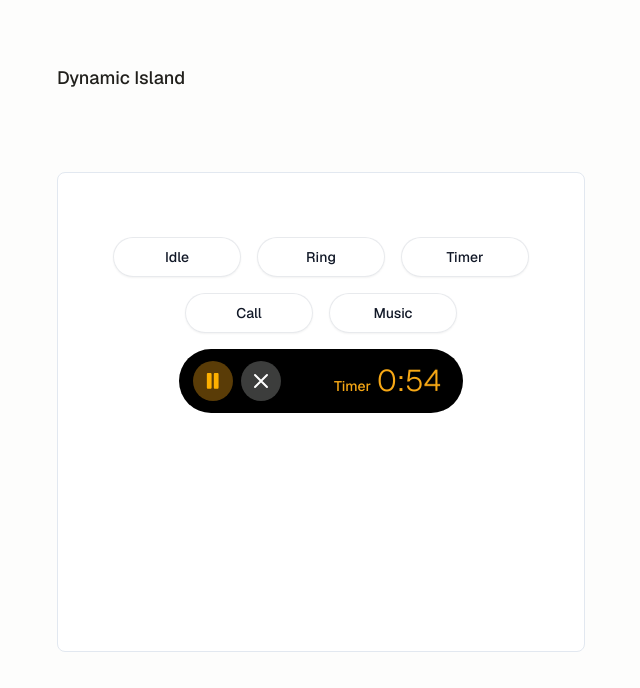
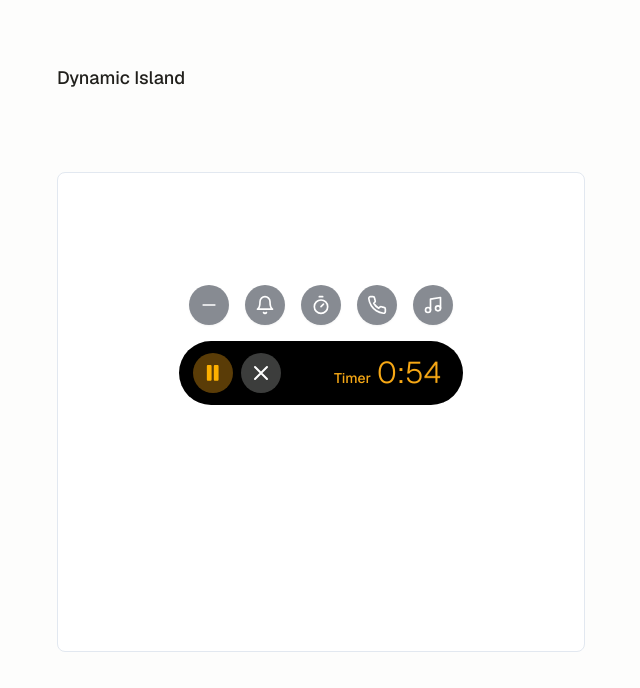
Before and after one commit to irangarcia/website, a Next.js app: page /labs/dynamic-island in a window 1280 px wide. Shown: the top 688 px of the page, without its empty margins (319-959 px from the left). Built offline with nearby package versions, Linux system fonts and the light colour scheme.

Commit message:
Hover improvements

```diff
--- a/src/components/dynamic-island/dynamic-island.tsx
+++ b/src/components/dynamic-island/dynamic-island.tsx
@@ -7,6 +7,15 @@
 import { ANIMATION_VARIANTS, BOUNCE_VARIANTS } from "./constants";
 import { IncomingCall } from "./incoming-call";
 import { Music } from "./music";
+import { BellIcon, MinusIcon, MusicIcon, PhoneIcon, TimerIcon } from "lucide-react";
+
+const icons = {
+  idle: <MinusIcon />,
+  ring: <BellIcon />,
+  timer: <TimerIcon />,
+  call: <PhoneIcon />,
+  music: <MusicIcon />,
+}
 
 export const DynamicIsland = () => {
   const [view, setView] = useState("timer");
@@ -29,18 +38,18 @@
 
   return (
     <div>
-      <div className="flex flex-wrap w-full justify-center gap-4 mb-4">
+      <div className="flex flex-wrap w-full justify-center gap-4 mb-4 mt-12">
         {["idle", "ring", "timer", "call", "music"].map((v) => (
           <button
             type="button"
-            className="rounded-full capitalize w-32 h-10 bg-white px-2.5 py-1.5 text-sm font-medium text-gray-900 shadow-sm ring-1 ring-inset ring-gray-300/50 hover:bg-gray-50"
+            className="rounded-full cursor-pointer flex items-center justify-center w-10 h-10 bg-gray-900/50 transition-colors hover:bg-gray-900/60 duration-200 px-2.5 py-1.5 text-sm font-medium text-white shadow-sm"
             onClick={() => {
               setView(v);
               setVariantKey(`${view}-${v}`);
             }}
             key={v}
           >
-            {v}
+            {icons[v as keyof typeof icons]}
           </button>
         ))}
       </div>
```
